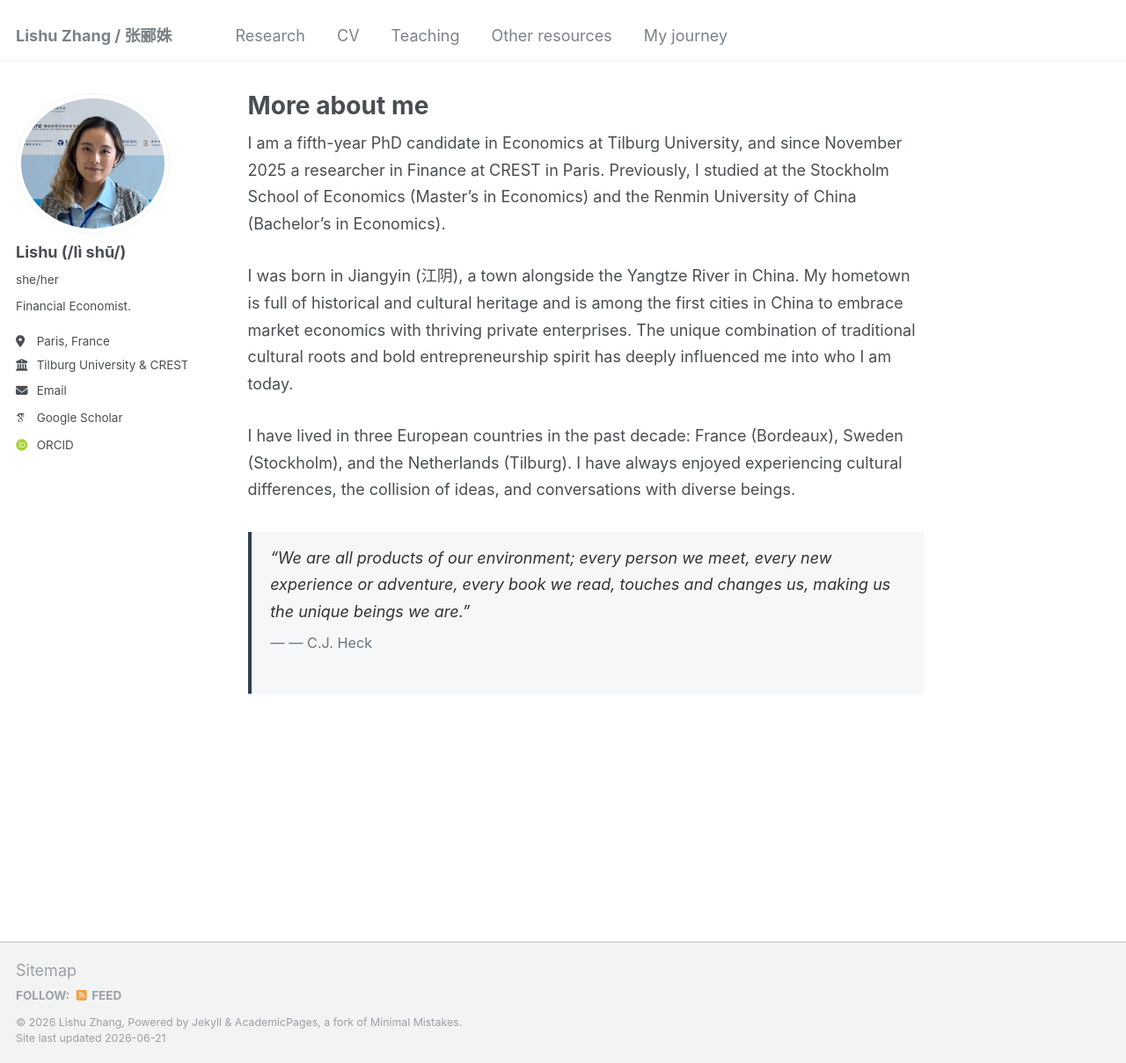
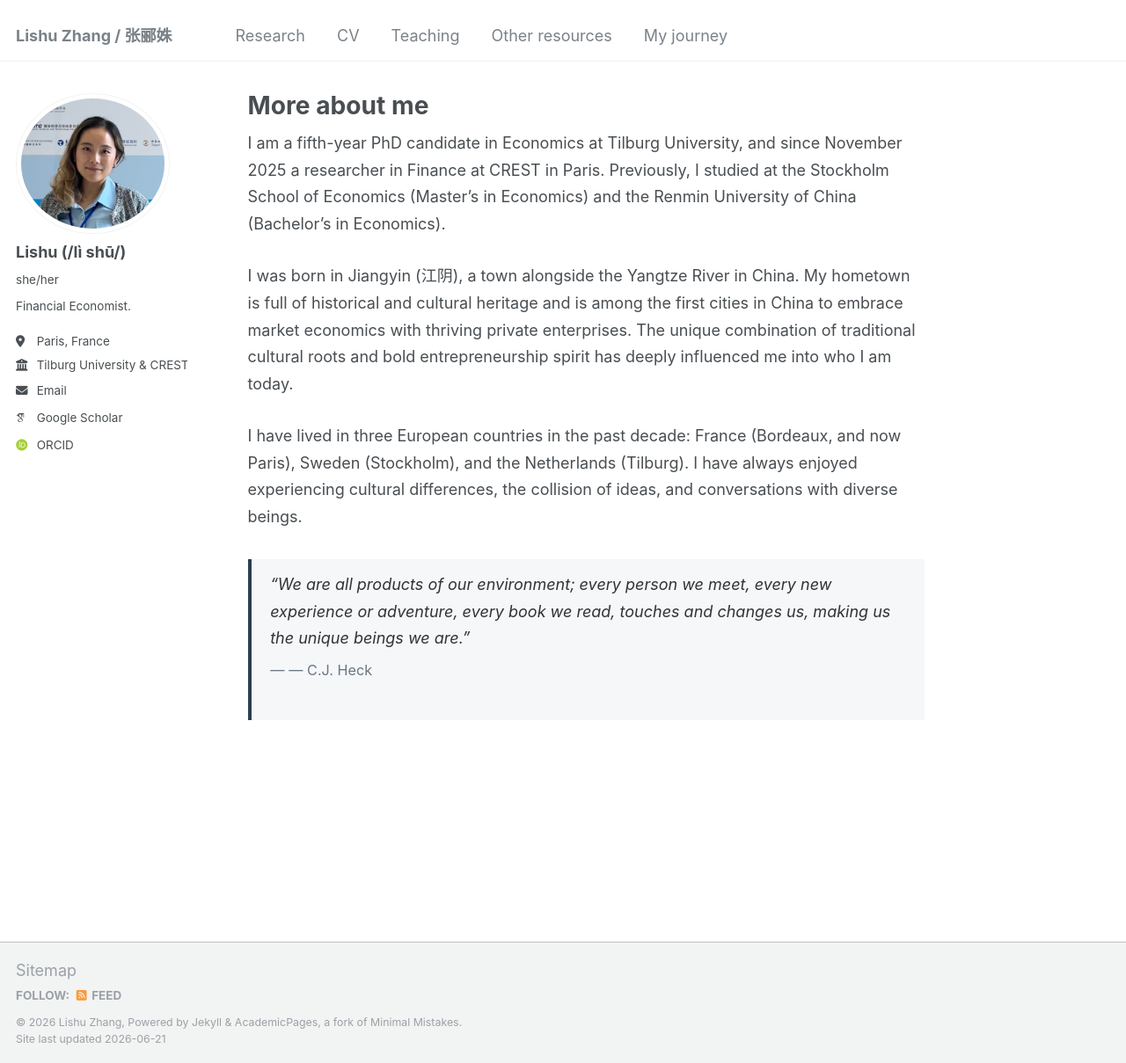
Before and after one commit to LishuZ/LishuZ.github.io, a Jekyll site: the page built from _pages/aboutme.md, in a window 1280 px wide and 1209 px high. Shown: the whole window at 88% size. Built offline with Jekyll 4.4.1, drawn with Linux system fonts in a browser that asks for light colours; some web fonts are replaced.

Commit message:
About: note currently living in Paris
Co-Authored-By: Claude Opus 4.8 (1M context) <noreply@anthropic.com>

```diff
--- a/_pages/aboutme.md
+++ b/_pages/aboutme.md
@@ -25,7 +25,7 @@ I am a fifth-year PhD candidate in Economics at Tilburg University, and since No
 
 I was born in Jiangyin (江阴), a town alongside the Yangtze River in China. My hometown is full of historical and cultural heritage and is among the first cities in China to embrace market economics with thriving private enterprises. The unique combination of traditional cultural roots and bold entrepreneurship spirit has deeply influenced me into who I am today.
 
-I have lived in three European countries in the past decade: France (Bordeaux), Sweden (Stockholm), and the Netherlands (Tilburg). I have always enjoyed experiencing cultural differences, the collision of ideas, and conversations with diverse beings.
+I have lived in three European countries in the past decade: France (Bordeaux, and now Paris), Sweden (Stockholm), and the Netherlands (Tilburg). I have always enjoyed experiencing cultural differences, the collision of ideas, and conversations with diverse beings.
 
 > “We are all products of our environment; every person we meet, every new experience or adventure, every book we read, touches and changes us, making us the unique beings we are.”
 > <cite>— C.J. Heck</cite>
```
